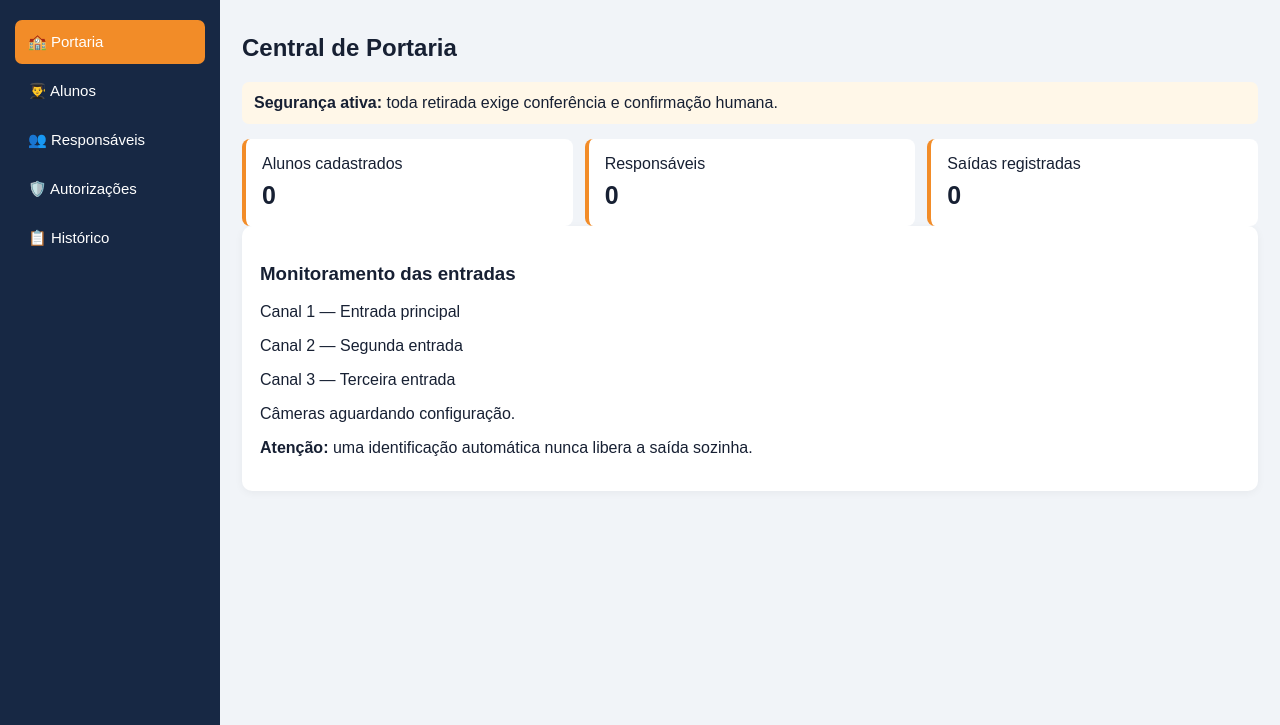
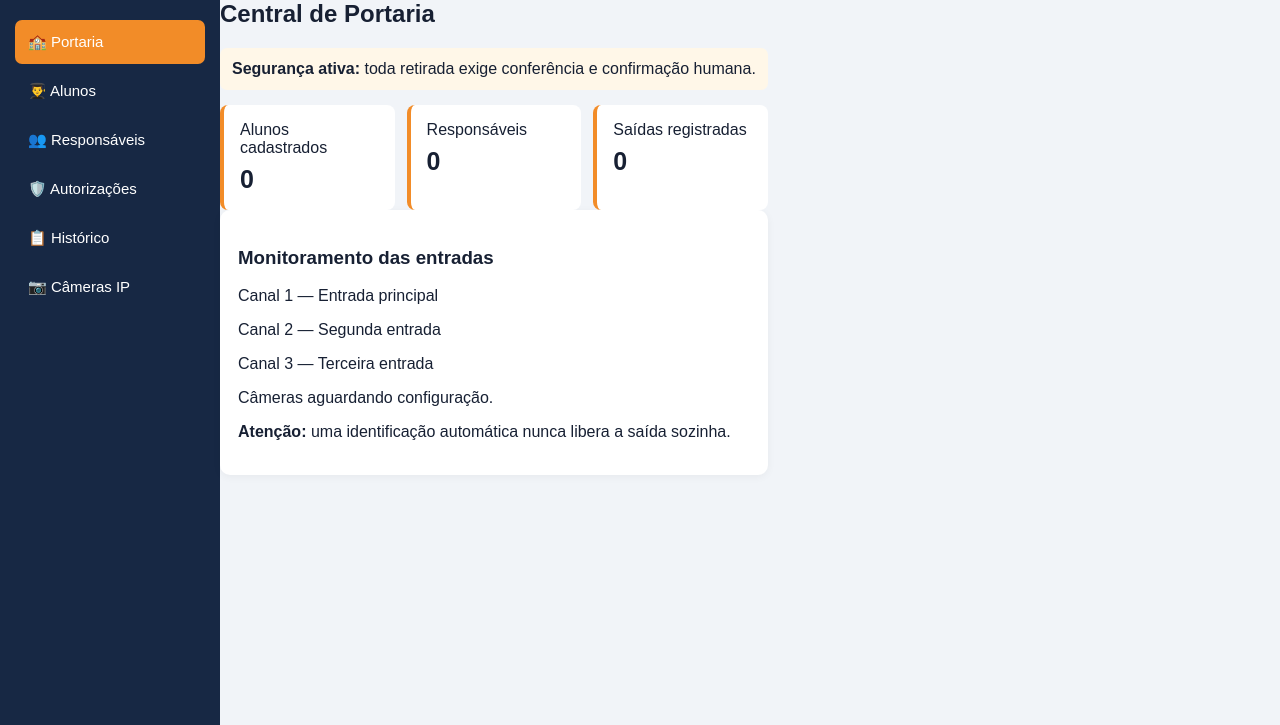
Before and after one commit to venix102030/-Venix-Security, a Flask app: page / in a window 1280 px wide. Shown: the part 90-815 px from the top of the page. Run offline with Flask 3, Linux system fonts and the light colour scheme; data that the repository does not hold is empty.

Commit message:
Add button for IP Cameras in index.html

```diff
--- a/templates/index.html
+++ b/templates/index.html
@@ -57,9 +57,10 @@ main{padding:12px}
 <button onclick="abrir('responsaveis',this)">👥 Responsáveis</button>
 <button onclick="abrir('autorizacoes',this)">🛡️ Autorizações</button>
 <button onclick="abrir('historico',this)">📋 Histórico</button>
+<button onclick="abrir('cameras',this)">📷 Câmeras IP</button>
 </nav>
 
-<main>
+
 <div id="mensagem"></div>
 
 <section id="portaria" class="section active">
```
